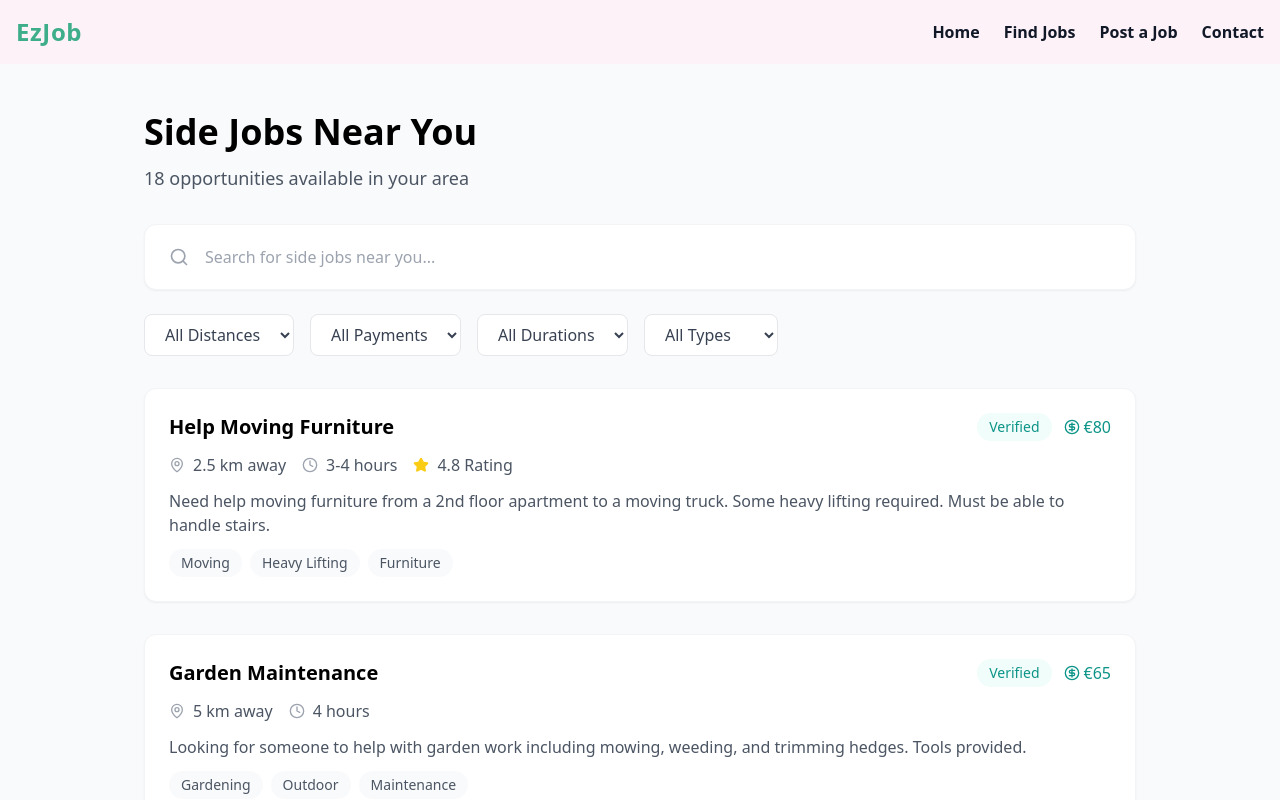
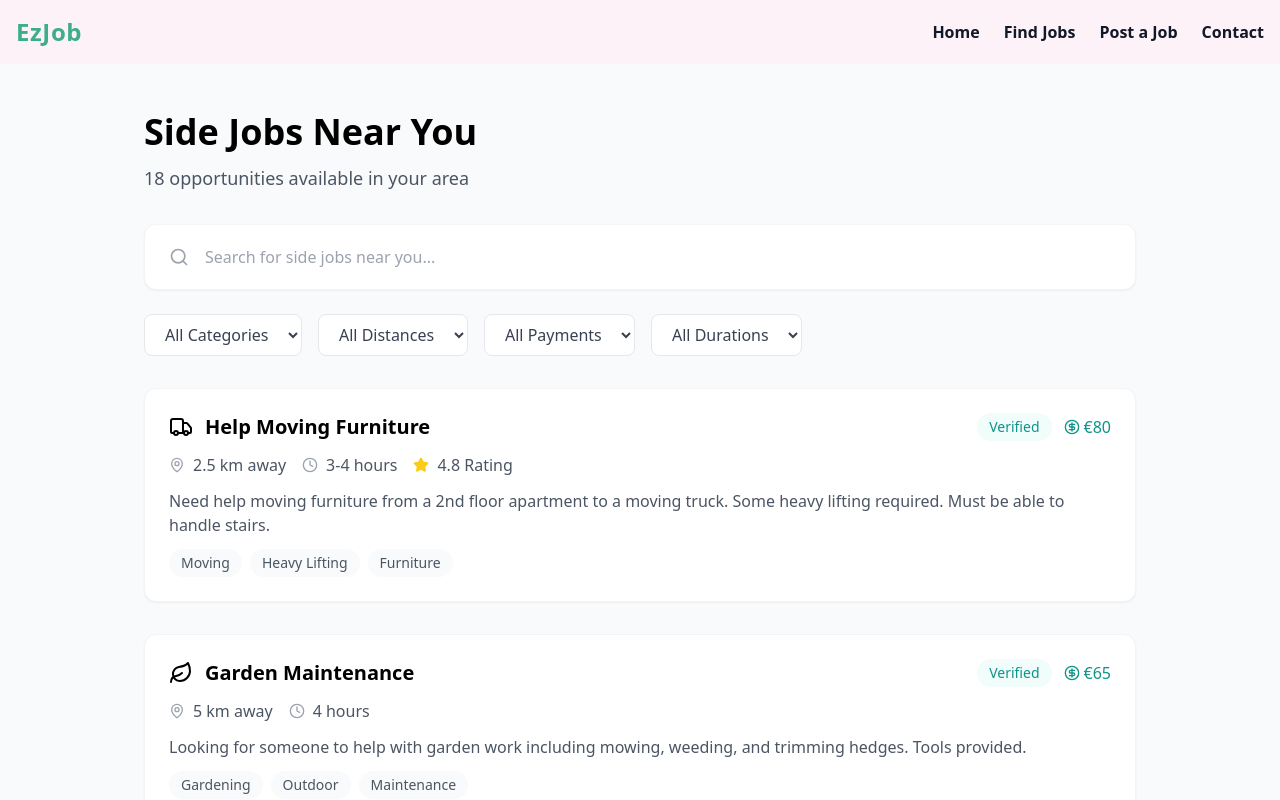
Before and after one commit to Madmaxme/EzJob, a React (Create React App) app: page /jobs in a window 1280 px wide. Shown: the top 800 px of the page. Built offline with nearby package versions, Linux system fonts and the light colour scheme.

Commit message:
category dropdown

```diff
--- a/src/components/Pages/Jobs/JobsPage.js
+++ b/src/components/Pages/Jobs/JobsPage.js
@@ -1,17 +1,24 @@
 import React, { useState, useEffect } from 'react';
 import { MapPin, Clock, CircleDollarSign, Star } from 'lucide-react';
-import SearchSection from './SearchSection';
+import SearchSection, { categoryIcons, getJobCategory } from './SearchSection';
 
-// JobCard Component
+
+
 const JobCard = ({ job }) => {
+  const category = getJobCategory(job.tags);
+  const CategoryIcon = categoryIcons[category];
+
   return (
     <div className="bg-white rounded-xl p-6 mb-4 shadow-sm hover:shadow-md transition-all duration-200 border border-gray-100 hover:border-teal-100 relative">
       <div className="flex justify-between items-start">
         <div className="flex-1">
           <div className="flex flex-wrap items-start gap-3 mb-3">
-            <h3 className="text-xl font-semibold text-navy-900 hover:text-teal-600 transition-colors cursor-pointer flex-1">
-              {job.title}
-            </h3>
+            <div className="flex items-center gap-3 flex-1">
+              <CategoryIcon className="w-6 h-6 text-navy-900" />
+              <h3 className="text-xl font-semibold text-navy-900 hover:text-teal-600 transition-colors cursor-pointer">
+                {job.title}
+              </h3>
+            </div>
             <div className="flex items-center gap-3">
               {job.verified && (
                 <span className="bg-teal-50 text-teal-600 px-3 py-1 rounded-full text-sm font-medium">
@@ -312,6 +319,26 @@ const JobsPage = () => {
       );
     }
 
+    // Category filter
+    if (filters.category !== 'all') {
+      results = results.filter(job => {
+        const categoryMapping = {
+          'Moving': ['Moving', 'Furniture', 'Heavy Lifting'],
+          'Household': ['Household', 'Cleaning', 'Indoor'],
+          'Delivery': ['Delivery', 'Food'],
+          'Repairs': ['Repairs', 'Plumbing'],
+          'Pets': ['Pets', 'Dog'],
+          'Creative': ['Photography', 'Creative'],
+          'Teaching': ['Teaching', 'Language'],
+          'Gardening': ['Gardening', 'Outdoor'],
+          'Event': ['Event', 'Party'],
+        };
+
+        const categoryTags = categoryMapping[filters.category] || [];
+        return job.tags.some(tag => categoryTags.includes(tag));
+      });
+    }
+
     setFilteredJobs(results);
     setTotalJobs(results.length);
   };
@@ -337,6 +364,9 @@ const JobsPage = () => {
         </div>
 
         <div className="mt-8 text-center">
+          <button className="bg-white text-navy-900 px-6 py-3 rounded-xl border border-gray-200 hover:border-teal-100 transition-colors">
+            Load More Jobs
+          </button>
         </div>
       </div>
     </div>
--- a/src/components/Pages/Jobs/SearchSection.js
+++ b/src/components/Pages/Jobs/SearchSection.js
@@ -1,5 +1,39 @@
 import React, { useState } from 'react';
-import { Search } from 'lucide-react';
+import { Search, Truck, Home, ShoppingBag, Wrench, Dog, Camera, Book, Leaf, PartyPopper, Briefcase } from 'lucide-react';
+
+export const categoryIcons = {
+  Moving: Truck,
+  Household: Home,
+  Delivery: ShoppingBag,
+  Repairs: Wrench,
+  Pets: Dog,
+  Creative: Camera,
+  Teaching: Book,
+  Gardening: Leaf,
+  Event: PartyPopper,
+  General: Briefcase
+};
+
+export const categoryMapping = {
+  'Moving': ['Moving', 'Furniture', 'Heavy Lifting'],
+  'Household': ['Household', 'Cleaning', 'Indoor'],
+  'Delivery': ['Delivery', 'Food'],
+  'Repairs': ['Repairs', 'Plumbing'],
+  'Pets': ['Pets', 'Dog'],
+  'Creative': ['Photography', 'Creative'],
+  'Teaching': ['Teaching', 'Language'],
+  'Gardening': ['Gardening', 'Outdoor'],
+  'Event': ['Event', 'Party'],
+};
+
+export const getJobCategory = (tags) => {
+  for (const [category, categoryTags] of Object.entries(categoryMapping)) {
+    if (tags.some(tag => categoryTags.includes(tag))) {
+      return category;
+    }
+  }
+  return 'General';
+};
 
 const SearchSection = ({ onFilterChange }) => {
   const [searchTerm, setSearchTerm] = useState('');
@@ -7,7 +41,8 @@ const SearchSection = ({ onFilterChange }) => {
     distance: 'all',
     payment: 'all',
     duration: 'all',
-    type: 'all'
+    type: 'all',
+    category: 'all'
   });
 
   const handleSearchChange = (e) => {
@@ -57,6 +92,24 @@ const SearchSection = ({ onFilterChange }) => {
       <div className="flex flex-wrap gap-4">
         <select
           className="bg-white border border-gray-200 rounded-lg px-4 py-2 text-gray-700"
+          value={filters.category}
+          onChange={(e) => handleFilterChange('category', e.target.value)}
+        >
+          <option value="all">All Categories</option>
+          <option value="Moving">Moving</option>
+          <option value="Household">Household</option>
+          <option value="Delivery">Delivery</option>
+          <option value="Repairs">Repairs</option>
+          <option value="Pets">Pets</option>
+          <option value="Creative">Creative</option>
+          <option value="Teaching">Teaching</option>
+          <option value="Gardening">Gardening</option>
+          <option value="Event">Events</option>
+          <option value="General">General</option>
+        </select>
+
+        <select
+          className="bg-white border border-gray-200 rounded-lg px-4 py-2 text-gray-700"
           value={filters.distance}
           onChange={(e) => handleFilterChange('distance', e.target.value)}
         >
@@ -90,20 +143,6 @@ const SearchSection = ({ onFilterChange }) => {
           <option value="4-6">4-6 hours</option>
           <option value="6+">6+ hours</option>
         </select>
-
-        <select
-          className="bg-white border border-gray-200 rounded-lg px-4 py-2 text-gray-700"
-          value={filters.type}
-          onChange={(e) => handleFilterChange('type', e.target.value)}
-        >
-          <option value="all">All Types</option>
-          <option value="Moving">Moving</option>
-          <option value="Gardening">Gardening</option>
-          <option value="Cleaning">Cleaning</option>
-          <option value="Delivery">Delivery</option>
-          <option value="Event">Event</option>
-          <option value="Pets">Pets</option>
-        </select>
       </div>
     </div>
   );
```
